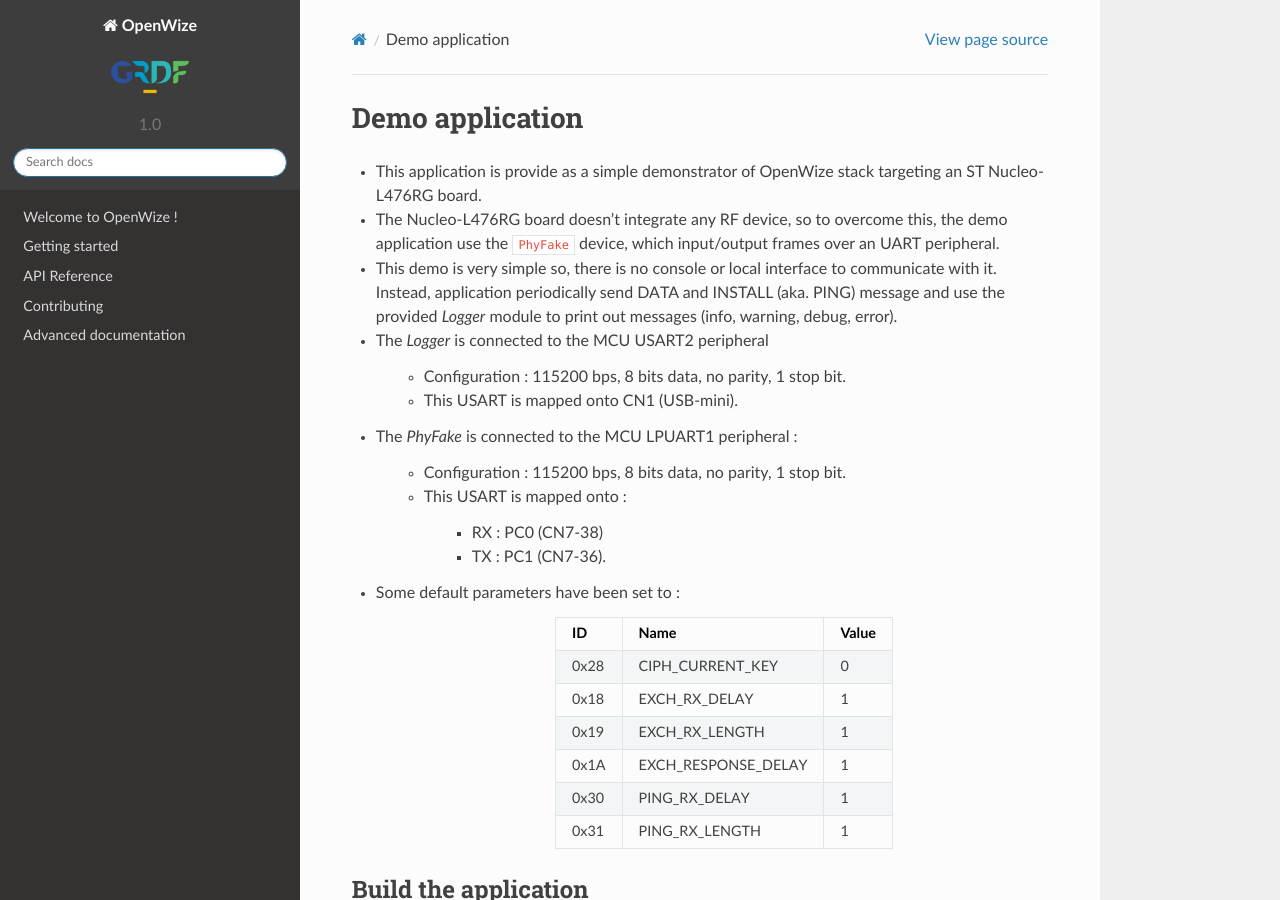
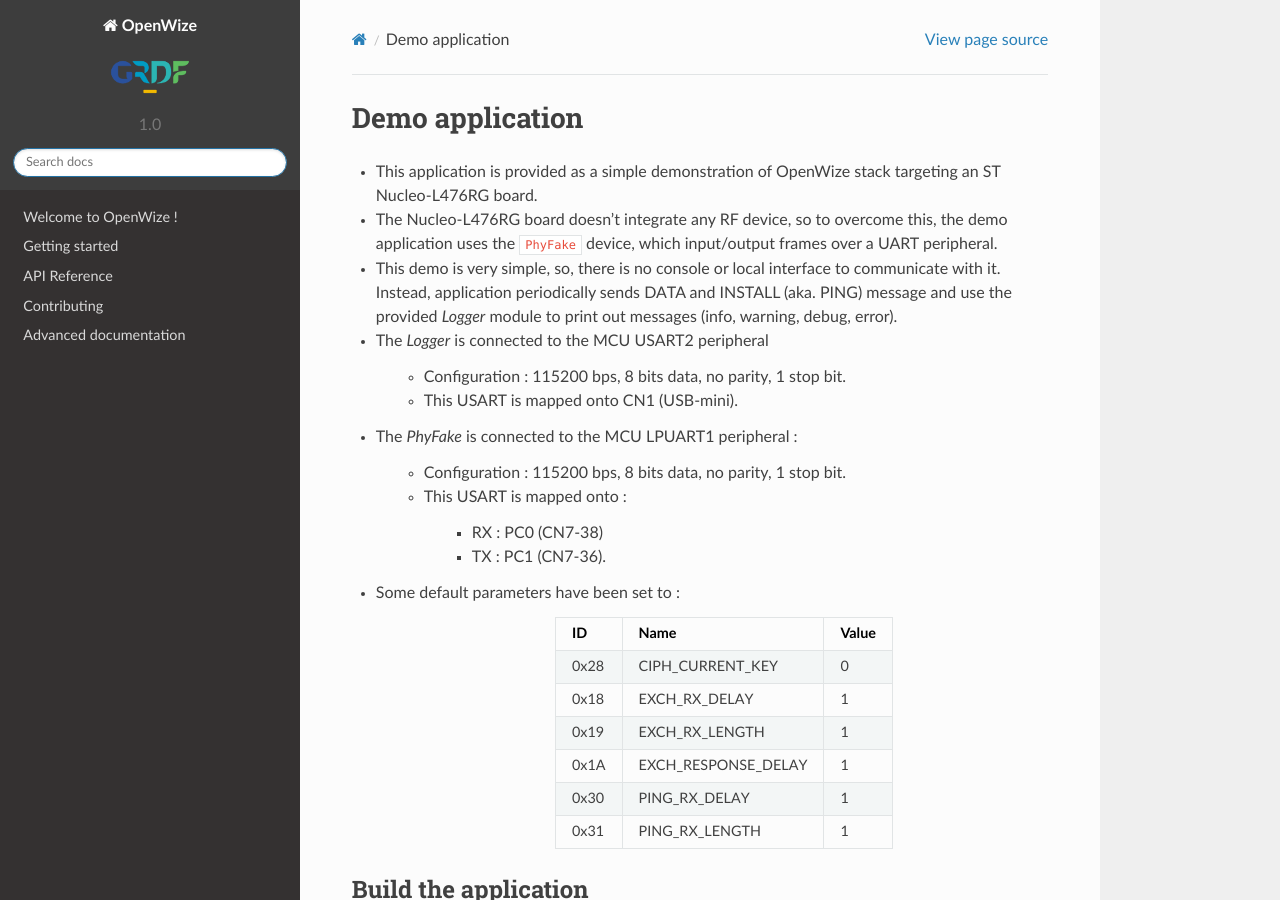
Before and after one commit to WizeEveryWhere/OpenWize, a Sphinx documentation site: the page built from docs/getting_started/demo_NucleoL476.rst, in a window 1280 px wide and 900 px high. Built offline with Sphinx 7.4.7 and the Read the Docs theme 2.0.0, drawn with Linux system fonts in a browser that asks for light colours.

Commit message:
[DOC] Spelling correction

```diff
--- a/docs/getting_started/demo_NucleoL476.rst
+++ b/docs/getting_started/demo_NucleoL476.rst
@@ -2,11 +2,11 @@
 Demo application
 ================
 
-- This application is provide as a simple demonstrator of OpenWize stack targeting an ST Nucleo-L476RG board.
+- This application is provided as a simple demonstration of OpenWize stack targeting an ST Nucleo-L476RG board.
 
-- The Nucleo-L476RG board doesn't integrate any RF device, so to overcome this, the demo application use the ``PhyFake`` device, which input/output frames over an UART peripheral.
+- The Nucleo-L476RG board doesn't integrate any RF device, so to overcome this, the demo application uses the ``PhyFake`` device, which input/output frames over a UART peripheral.
 
-- This demo is very simple so, there is no console or local interface to communicate with it. Instead, application periodically send DATA and INSTALL (aka. PING) message and use the provided *Logger* module to print out messages (info, warning, debug, error).
+- This demo is very simple, so, there is no console or local interface to communicate with it. Instead, application periodically sends DATA and INSTALL (aka. PING) message and use the provided *Logger* module to print out messages (info, warning, debug, error).
 
 - The *Logger* is connected to the MCU USART2 peripheral
 
```
